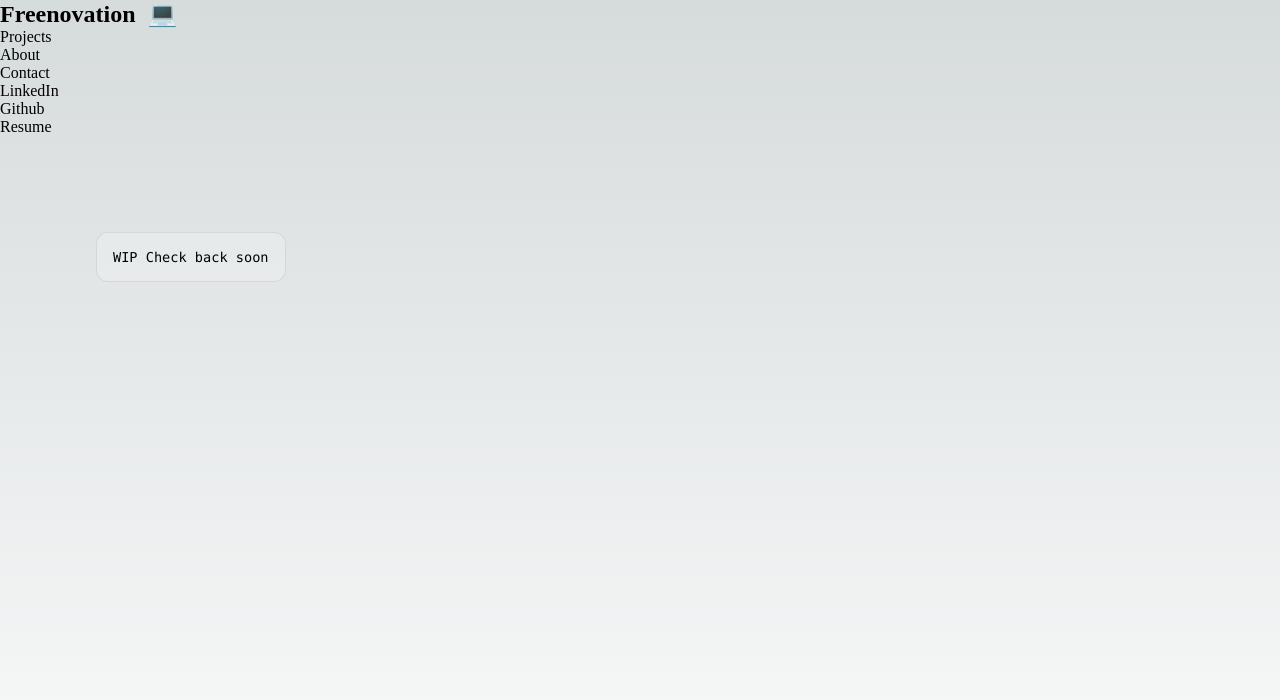
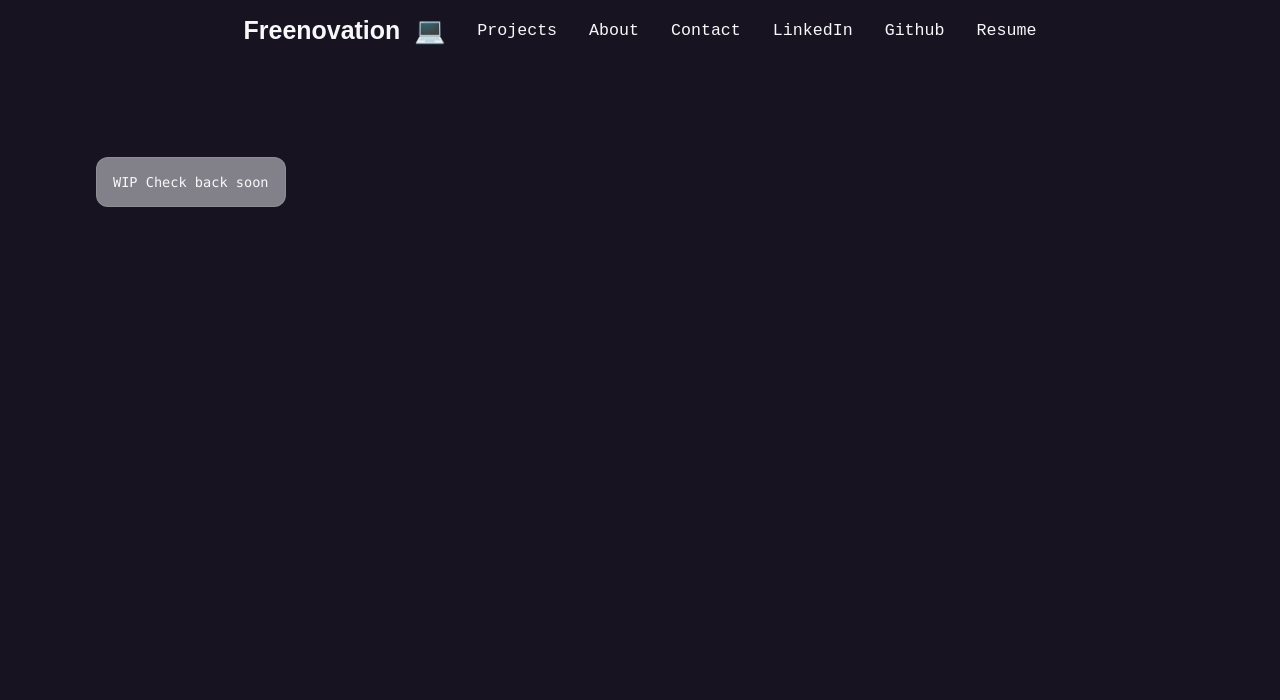
Before and after one commit to Femchengdu/portfolioAppNextjs, a Next.js app: page / in a window 1280 px wide. Shown: the top 700 px of the page. Built offline with nearby package versions, Linux system fonts and the light colour scheme.

Commit message:
feat: Updated global styling

```diff
--- a/styles/globals.css
+++ b/styles/globals.css
@@ -38,6 +38,18 @@
   --callout-border-rgb: 172, 175, 176;
   --card-rgb: 180, 185, 188;
   --card-border-rgb: 131, 134, 135;
+
+  /* extra styles */
+  --black: #171321;
+  --dkblue: #0d314b;
+  --plum: #4b0d49;
+  --hotmag: #ff17e4;
+  --magenta: #e310cb;
+  --aqua: #86fbfb;
+  --white: #f7f8fa;
+  --font-size: 1.3rem;
+  --mono: "Oxygen mono", monospace;
+  --sans: Oxygen, sans-serif;
 }
 
 @media (prefers-color-scheme: dark) {
@@ -79,29 +91,92 @@
   margin: 0;
 }
 
-html,
+/* border box model: https://css-tricks.com/box-sizing/ */
+html {
+  box-sizing: border-box;
+}
+*,
+*::before,
+*::after {
+  box-sizing: inherit;
+}
+/* generic styles for the page */
 body {
-  max-width: 100vw;
-  overflow-x: hidden;
+  padding: 0;
+  margin: 0;
+  font-family: var(--sans);
+  background-color: var(--black);
+  color: var(--white);
+  font-size: var(--font-size);
+}
+h1,
+h2,
+h3 {
+  margin: 0;
+}
+a {
+  color: var(--magenta);
 }
 
-body {
-  color: rgb(var(--foreground-rgb));
-  background: linear-gradient(
-      to bottom,
-      transparent,
-      rgb(var(--background-end-rgb))
-    )
-    rgb(var(--background-start-rgb));
+a:hover {
+  color: var(--hotmag);
+  text-decoration: none;
+}
+/* intro styles */
+#intro {
+  padding-bottom: 10rem;
 }
 
-a {
-  color: inherit;
-  text-decoration: none;
+#intro p {
+  font-size: 1rem;
+  line-height: 1.5;
 }
 
-@media (prefers-color-scheme: dark) {
-  html {
-    color-scheme: dark;
-  }
+#intro .name {
+  font-family: var(--mono);
+  font-size: 1rem;
 }
+
+.name span {
+  font-family: var(--sans);
+  font-size: 4rem;
+  color: var(--aqua);
+  display: block;
+  font-weight: 300;
+}
+
+#intro h2 {
+  font-size: 4rem;
+}
+
+/* navbar */
+nav {
+  font-family: var(--mono);
+  font-size: 80%;
+  padding: 1rem;
+}
+
+nav h1 a {
+  font-family: var(--sans);
+}
+
+nav ul {
+  list-style-type: none;
+  padding: 0;
+  margin: 0;
+  display: flex;
+  flex-flow: row wrap;
+  justify-content: center;
+  align-items: center;
+  gap: 2rem;
+}
+
+nav a {
+  color: var(--white);
+  text-decoration: none;
+  display: block;
+}
+
+nav a:hover {
+  color: var(--magenta)
+}
```
